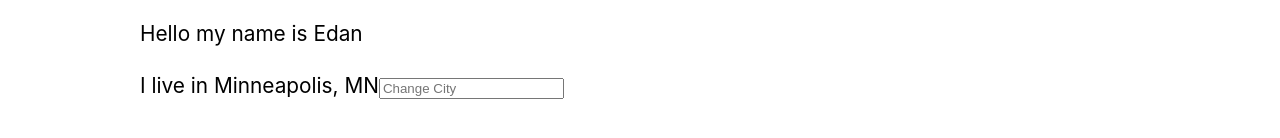
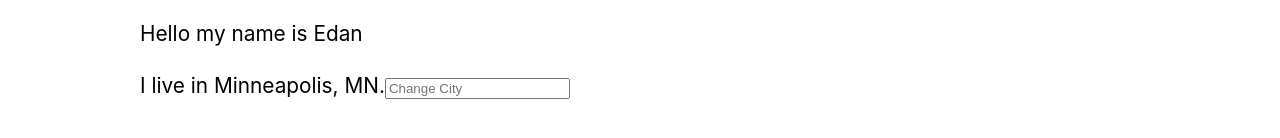
Before and after one commit to EthanMKavanagh/tarjan-redux-intro, a React (Create React App) app: page /#/ in a window 1280 px wide. Shown: the part 224-362 px from the top of the page. Built offline with nearby package versions, Linux system fonts and the light colour scheme.

Commit message:
added Redux to Location

```diff
--- a/src/components/Location.js
+++ b/src/components/Location.js
@@ -1,4 +1,5 @@
 import React, {Component} from 'react';
+import {connect} from 'react-redux';
 
 class Location extends Component {
 
@@ -7,9 +8,11 @@ class Location extends Component {
   }
 
   render() {
+    console.log('Location props:', this.props)
+
     return (
       <p>
-        I live in {this.props.city}, {this.props.state}
+        I live in {this.props.city}, {this.props.state}.
 
         <input
           type="text"
@@ -21,4 +24,14 @@ class Location extends Component {
   }
 }
 
-export default Location;
+const mapStateToProps = (reduxState) => ({
+  city: reduxState.profile.location.city,
+  state: reduxState.profile.location.state
+  // reduxState (just pushes the entire state into the function)
+});
+
+// export default Location;
+// const ConnectedLocation = connect()(Location);
+// export default ConnectedLocation;
+
+export default connect(mapStateToProps)(Location);
--- a/src/components/Profile.js
+++ b/src/components/Profile.js
@@ -10,11 +10,8 @@ class Profile extends Component {
           Hello my name is {this.props.name}
         </p>
 
-        <Location
-          city={this.props.location.city}
-          state={this.props.location.state}
-          onChangeCity={this.props.onChangeCity}
-        />
+        <Location />
+
       </section>
     );
   }
--- a/src/index.js
+++ b/src/index.js
@@ -3,8 +3,39 @@ import ReactDOM from 'react-dom';
 import './index.css';
 import App from './components/App';
 import * as serviceWorker from './serviceWorker';
+import {createStore} from 'redux';
+import {Provider} from 'react-redux';
 
-ReactDOM.render(<App />, document.getElementById('root'));
+const store = createStore(
+    () => {
+        return {
+            profile: {
+              name: 'Edan',
+              location: {
+                city: 'Minneapolis',
+                state: 'MN',
+              }
+            },
+            harmonicas: [
+              {id: 1, brand: 'Hohner', keyOf: 'C'},
+              {id: 2, brand: 'Suzuki', keyOf: 'G'},
+              {id: 3, brand: 'Lee Oskar', keyOf: 'Am(H)'}
+            ],
+            quote: {
+              quote: `The harmonica is the world's best selling instrument. You're welcome.`,
+              author: 'Bob Dylan',
+              image: 'https://www.si.edu/sites/default/files/newsdesk/press_releases/dylan_thumbnail.png'
+            }
+        }
+    }
+);
+
+ReactDOM.render(
+    <Provider store={store}>
+        <App />
+    </Provider>,
+    document.getElementById('root')
+);
 
 // If you want your app to work offline and load faster, you can change
 // unregister() to register() below. Note this comes with some pitfalls.
```
